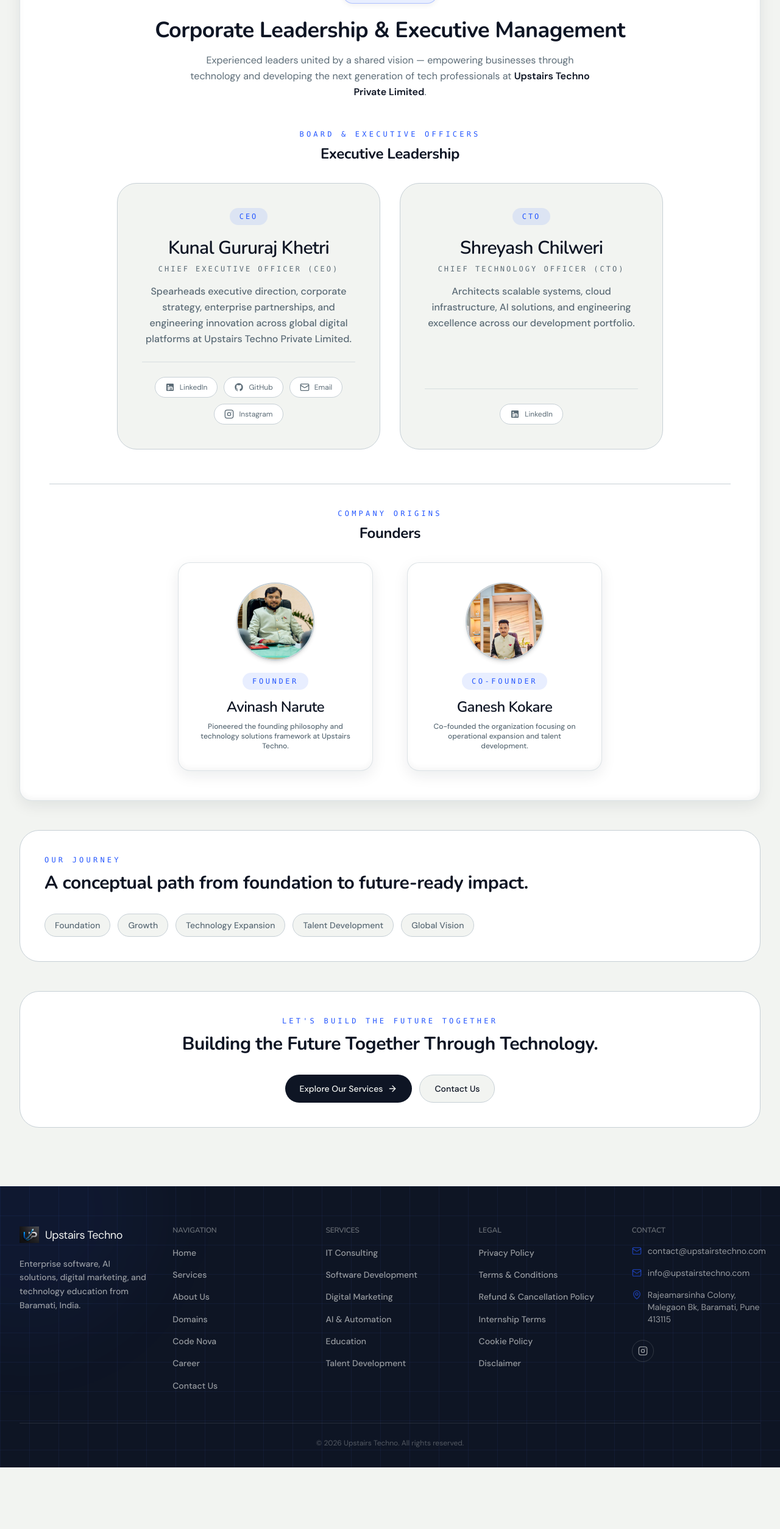
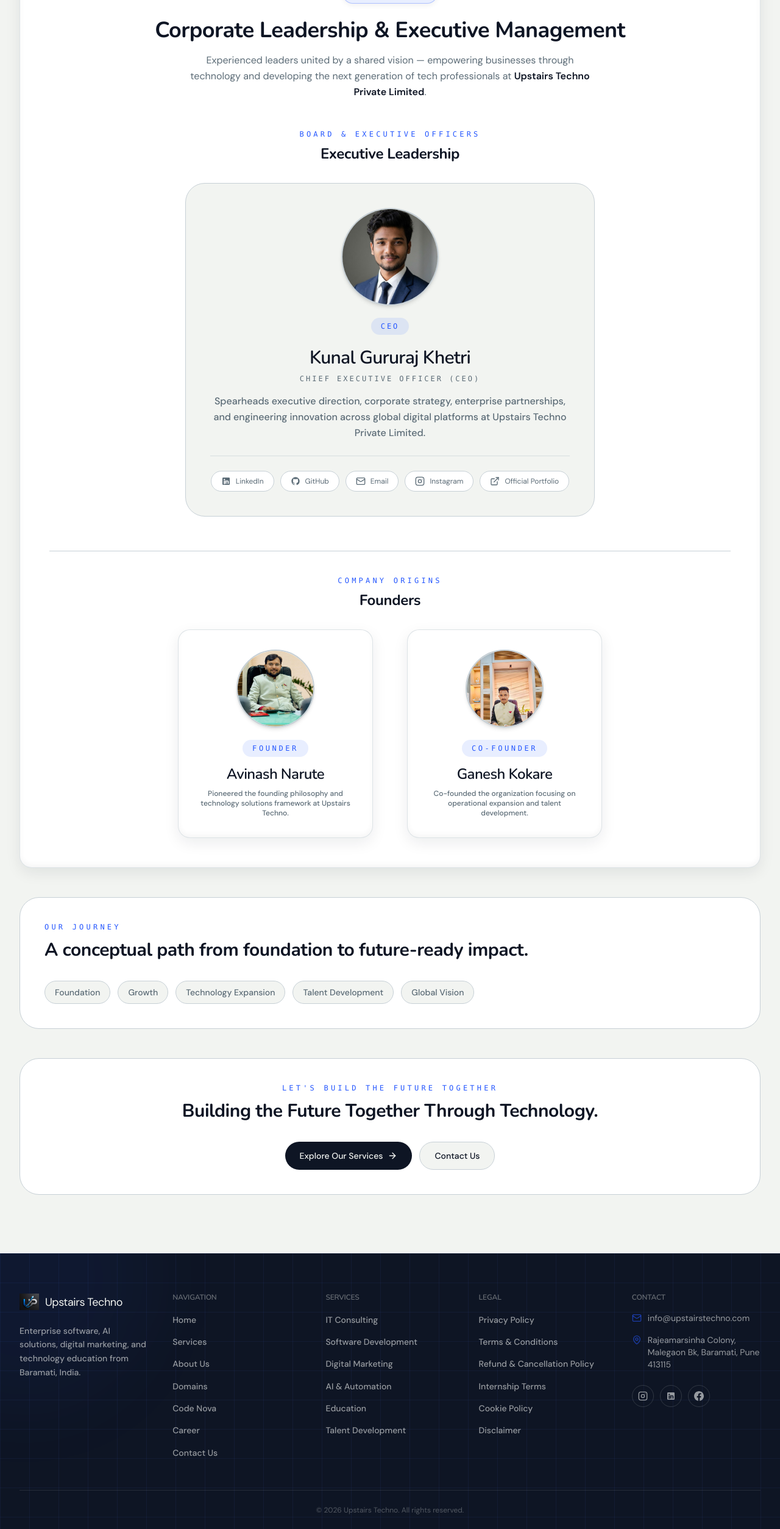
Before and after one commit to khetrikunal/Upstairs_Techno_Portfolio_Frontend, a Next.js app: page /about in a window 1280 px wide. Shown: the part 4720-7227 px from the top of the page at 61% size. Before the commit the page ends 7126 px from the top, so only its background shows below. Built offline with nearby package versions, Linux system fonts and the light colour scheme.

Commit message:
Update executive profile and contact links

```diff
--- a/app/about/page.tsx
+++ b/app/about/page.tsx
@@ -1,4 +1,5 @@
 import Link from "next/link";
+import Image from "next/image";
 import Navbar from "@/components/Navbar";
 import Footer from "@/components/Footer";
 import {
@@ -24,7 +25,7 @@
 export const metadata = {
   title: "About Us & Corporate Leadership | Upstairs Techno Private Limited",
   description:
-    "Explore Upstairs Techno Private Limited, our leadership team led by Chief Executive Officer (CEO) Kunal Gururaj Khetri and CTO Shreyash Chilweri, founded by Avinash Narute and Ganesh Kokare. Discover our enterprise engineering, AI solutions, and tech talent programs.",
+    "Explore Upstairs Techno Private Limited, led by Chief Executive Officer (CEO) Kunal Gururaj Khetri and founded by Avinash Narute and Ganesh Kokare. Discover our enterprise engineering, AI solutions, and tech talent programs.",
   keywords: [
     "Kunal Gururaj Khetri",
     "Kunal Khetri",
@@ -32,7 +33,6 @@
     "Chief Executive Officer Upstairs Techno",
     "Upstairs Techno Private Limited",
     "Upstairs Techno CEO",
-    "Shreyash Chilweri",
     "Avinash Narute",
     "Ganesh Kokare",
     "Upstairs Techno Leadership",
@@ -154,6 +154,7 @@
     title: "Chief Executive Officer (CEO)",
     fullTitle: "Chief Executive Officer & Director",
     company: "Upstairs Techno Private Limited",
+    image: "/Ceo.jpeg",
     bio: "Spearheads executive direction, corporate strategy, enterprise partnerships, and engineering innovation across global digital platforms at Upstairs Techno Private Limited.",
     profiles: [
       {
@@ -176,21 +177,10 @@
         url: "https://www.instagram.com/_kunal.khetri/",
         icon: InstagramIcon,
       },
-    ],
-  },
-  {
-    id: "shreyash-chilweri",
-    name: "Shreyash Chilweri",
-    role: "CTO",
-    title: "Chief Technology Officer (CTO)",
-    fullTitle: "Chief Technology Officer",
-    company: "Upstairs Techno Private Limited",
-    bio: "Architects scalable systems, cloud infrastructure, AI solutions, and engineering excellence across our development portfolio.",
-    profiles: [
       {
-        name: "LinkedIn",
-        url: "https://www.linkedin.com/in/shreyash-chilweri",
-        icon: LinkedInIcon,
+        name: "Official Portfolio",
+        url: "https://ceo.upstairstechno.com",
+        icon: ExternalLink,
       },
     ],
   },
@@ -404,7 +394,7 @@
               </p>
             </header>
 
-            {/* ── Executive Leadership: CEO & CTO (Primary Entity Crawl Target) ── */}
+            {/* ── Executive Leadership ── */}
             <section aria-labelledby="executive-leadership-heading" className="mt-12">
               <div className="text-center mb-8">
                 <p className="font-mono text-xs uppercase tracking-[0.35em] text-blueline font-bold">Board &amp; Executive Officers</p>
@@ -413,7 +403,7 @@
                 </h3>
               </div>
 
-              <div className="grid gap-8 md:grid-cols-2 max-w-4xl mx-auto">
+              <div className="grid gap-8 max-w-2xl mx-auto">
                 {leadership.map((leader) => (
                   <article
                     key={leader.name}
@@ -423,6 +413,17 @@
                     className="group flex flex-col justify-between rounded-[2rem] border border-grid bg-paper p-8 sm:p-10 text-center transition-all duration-300 hover:-translate-y-1.5 hover:shadow-[0_16px_40px_-10px_rgba(37,87,255,0.14)]"
                   >
                     <div>
+                      <div className="mx-auto mb-5 h-36 w-36 overflow-hidden rounded-full border-2 border-grid shadow-md sm:h-40 sm:w-40">
+                        <Image
+                          itemProp="image"
+                          src={leader.image}
+                          alt={`${leader.name} - ${leader.role} at Upstairs Techno Private Limited`}
+                          className="h-full w-full object-cover object-[center_30%]"
+                          width={160}
+                          height={160}
+                          sizes="(min-width: 640px) 160px, 144px"
+                        />
+                      </div>
                       <div className="flex justify-center">
                         <span
                           itemProp="jobTitle"
--- a/app/page.tsx
+++ b/app/page.tsx
@@ -9,6 +9,7 @@
 import Technologies from "@/components/Technologies";
 import OfficeCollage from "@/components/OfficeCollage";
 import Footer from "@/components/Footer";
+import Contact from "@/components/Contact";
 
 export default function Home() {
   return (
@@ -24,6 +25,7 @@
         <OfficeCollage />
         <ProcessTimeline />
         <Technologies />
+        <Contact />
       </main>
       <Footer />
     </>
--- a/components/Contact.tsx
+++ b/components/Contact.tsx
@@ -3,7 +3,7 @@
 import { motion } from "framer-motion";
 import { MapPin, Mail } from "lucide-react";
 
-const CONTACT_EMAIL = "contact@upstairstechno.com";
+const CONTACT_EMAIL = "info@upstairstechno.com";
 
 function InstagramIcon({ className }: { className?: string }) {
   return (
@@ -23,6 +23,14 @@
       <circle cx="17.5" cy="6.5" r="1" fill="currentColor" stroke="none" />
     </svg>
   );
+}
+
+function LinkedInIcon({ className }: { className?: string }) {
+  return <svg viewBox="0 0 24 24" fill="currentColor" className={className} aria-hidden="true"><path d="M19 3a2 2 0 0 1 2 2v14a2 2 0 0 1-2 2H5a2 2 0 0 1-2-2V5a2 2 0 0 1 2-2h14m-.5 15.5v-5.3a3.26 3.26 0 0 0-3.26-3.26c-.85 0-1.84.52-2.28 1.3v-1.11h-2.79v8.37h2.79v-4.93c0-.77.62-1.4 1.39-1.4a1.4 1.4 0 0 1 1.4 1.4v4.93h2.75M6.46 10.9v8.37H9.2V10.9H6.46M7.83 6.45c-.96 0-1.74.78-1.74 1.74s.78 1.74 1.74 1.74 1.74-.78 1.74-1.74-.78-1.74-1.74-1.74Z" /></svg>;
+}
+
+function FacebookIcon({ className }: { className?: string }) {
+  return <svg viewBox="0 0 24 24" fill="currentColor" className={className} aria-hidden="true"><path d="M24 12.073C24 5.405 18.627 0 12 0S0 5.405 0 12.073c0 6.02 4.388 11.019 10.125 11.927v-8.437H7.078v-3.49h3.047V9.41c0-3.025 1.792-4.697 4.533-4.697 1.313 0 2.686.236 2.686.236v2.976h-1.513c-1.49 0-1.956.93-1.956 1.885v2.263h3.328l-.532 3.49h-2.796V24C19.612 23.092 24 18.093 24 12.073Z" /></svg>;
 }
 
 export default function Contact() {
@@ -92,27 +100,37 @@
             </span>
             <span className="text-xs text-slate">Maharashtra, India</span>
 
-            {/* Instagram */}
-            <div className="mt-auto pt-5 flex items-center gap-3">
+            {/* Social profiles */}
+            <nav aria-label="Upstairs Techno social media" className="mt-auto pt-5 flex items-center gap-3">
               <a
                 href="https://www.instagram.com/upstairstechno"
                 target="_blank"
                 rel="noopener noreferrer"
                 aria-label="Instagram @upstairstechno"
                 data-cursor="Instagram"
-                className="rounded-full border border-grid p-2.5 text-slate transition-all duration-300 hover:border-blueline hover:text-blueline flex items-center justify-center"
+                className="rounded-full border border-grid p-2.5 text-slate transition-all duration-300 hover:border-blueline hover:text-blueline hover:bg-blueline/5 flex items-center justify-center focus-visible:outline-none focus-visible:ring-2 focus-visible:ring-blueline/40"
               >
                 <InstagramIcon className="w-4 h-4" />
               </a>
               <a
-                href="https://www.instagram.com/upstairstechno"
+                href="https://www.linkedin.com/company/upstairs-techno"
                 target="_blank"
                 rel="noopener noreferrer"
-                className="text-sm font-semibold text-slate hover:text-blueline transition-colors"
+                aria-label="Upstairs Techno on LinkedIn"
+                className="rounded-full border border-grid p-2.5 text-slate transition-all duration-300 hover:border-blueline hover:text-blueline hover:bg-blueline/5 flex items-center justify-center focus-visible:outline-none focus-visible:ring-2 focus-visible:ring-blueline/40"
               >
-                @upstairstechno
+                <LinkedInIcon className="w-4 h-4" />
               </a>
-            </div>
+              <a
+                href="https://www.facebook.com/share/1ddAxoNp3L/?mibextid=wwXIfr"
+                target="_blank"
+                rel="noopener noreferrer"
+                aria-label="Upstairs Techno on Facebook"
+                className="rounded-full border border-grid p-2.5 text-slate transition-all duration-300 hover:border-blueline hover:text-blueline hover:bg-blueline/5 flex items-center justify-center focus-visible:outline-none focus-visible:ring-2 focus-visible:ring-blueline/40"
+              >
+                <FacebookIcon className="w-4 h-4" />
+              </a>
+            </nav>
           </motion.div>
         </div>
       </div>
--- a/components/Footer.tsx
+++ b/components/Footer.tsx
@@ -51,6 +51,14 @@
       <circle cx="17.5" cy="6.5" r="1" fill="currentColor" stroke="none" />
     </svg>
   );
+}
+
+function LinkedInIcon({ className }: { className?: string }) {
+  return <svg viewBox="0 0 24 24" fill="currentColor" className={className} aria-hidden="true"><path d="M19 3a2 2 0 0 1 2 2v14a2 2 0 0 1-2 2H5a2 2 0 0 1-2-2V5a2 2 0 0 1 2-2h14m-.5 15.5v-5.3a3.26 3.26 0 0 0-3.26-3.26c-.85 0-1.84.52-2.28 1.3v-1.11h-2.79v8.37h2.79v-4.93c0-.77.62-1.4 1.39-1.4a1.4 1.4 0 0 1 1.4 1.4v4.93h2.75M6.46 10.9v8.37H9.2V10.9H6.46M7.83 6.45c-.96 0-1.74.78-1.74 1.74s.78 1.74 1.74 1.74 1.74-.78 1.74-1.74-.78-1.74-1.74-1.74Z" /></svg>;
+}
+
+function FacebookIcon({ className }: { className?: string }) {
+  return <svg viewBox="0 0 24 24" fill="currentColor" className={className} aria-hidden="true"><path d="M24 12.073C24 5.405 18.627 0 12 0S0 5.405 0 12.073c0 6.02 4.388 11.019 10.125 11.927v-8.437H7.078v-3.49h3.047V9.41c0-3.025 1.792-4.697 4.533-4.697 1.313 0 2.686.236 2.686.236v2.976h-1.513c-1.49 0-1.956.93-1.956 1.885v2.263h3.328l-.532 3.49h-2.796V24C19.612 23.092 24 18.093 24 12.073Z" /></svg>;
 }
 
 export default function Footer() {
@@ -158,15 +166,6 @@
             <ul className="space-y-4">
               <li>
                 <a
-                  href="mailto:contact@upstairstechno.com"
-                  className="flex items-start gap-2.5 text-sm text-paper/60 hover:text-blueline-soft transition-colors duration-200 group"
-                >
-                  <Mail className="w-4 h-4 mt-0.5 shrink-0 text-blueline/60 group-hover:text-blueline" />
-                  <span>contact@upstairstechno.com</span>
-                </a>
-              </li>
-              <li>
-                <a
                   href="mailto:info@upstairstechno.com"
                   className="flex items-start gap-2.5 text-sm text-paper/60 hover:text-blueline-soft transition-colors duration-200 group"
                 >
@@ -187,8 +186,8 @@
               </li>
             </ul>
 
-            {/* Instagram Icon below Contact */}
-            <div className="mt-5 pt-1">
+            {/* Social media icons */}
+            <nav aria-label="Upstairs Techno social media" className="mt-5 pt-1 flex items-center gap-2.5">
               <a
                 href="https://www.instagram.com/upstairstechno/"
                 target="_blank"
@@ -198,7 +197,13 @@
               >
                 <InstagramIcon className="w-4 h-4" />
               </a>
-            </div>
+              <a href="https://www.linkedin.com/company/upstairs-techno" target="_blank" rel="noopener noreferrer" aria-label="Upstairs Techno on LinkedIn" className="inline-flex h-9 w-9 items-center justify-center rounded-full border border-paper/15 text-paper/60 hover:border-blueline hover:text-blueline-soft hover:bg-blueline/10 transition-all duration-200">
+                <LinkedInIcon className="w-4 h-4" />
+              </a>
+              <a href="https://www.facebook.com/share/1ddAxoNp3L/?mibextid=wwXIfr" target="_blank" rel="noopener noreferrer" aria-label="Upstairs Techno on Facebook" className="inline-flex h-9 w-9 items-center justify-center rounded-full border border-paper/15 text-paper/60 hover:border-blueline hover:text-blueline-soft hover:bg-blueline/10 transition-all duration-200">
+                <FacebookIcon className="w-4 h-4" />
+              </a>
+            </nav>
           </div>
         </div>
 
--- a/lib/schema.ts
+++ b/lib/schema.ts
@@ -186,7 +186,7 @@
       "url": "https://upstairstechno.com/about",
       "name": "About Us & Corporate Leadership | Upstairs Techno Private Limited",
       "description":
-        "Leadership directory and corporate background of Upstairs Techno Private Limited, led by Chief Executive Officer (CEO) Kunal Gururaj Khetri, CTO Shreyash Chilweri, and founders Avinash Narute and Ganesh Kokare.",
+        "Leadership directory and corporate background of Upstairs Techno Private Limited, led by Chief Executive Officer (CEO) Kunal Gururaj Khetri and founded by Avinash Narute and Ganesh Kokare.",
       "isPartOf": {
         "@id": "https://upstairstechno.com/#website"
       },
```
